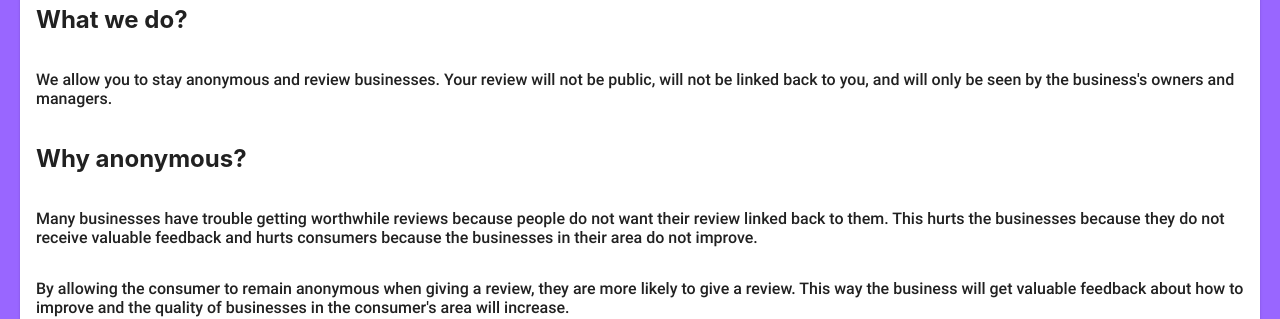
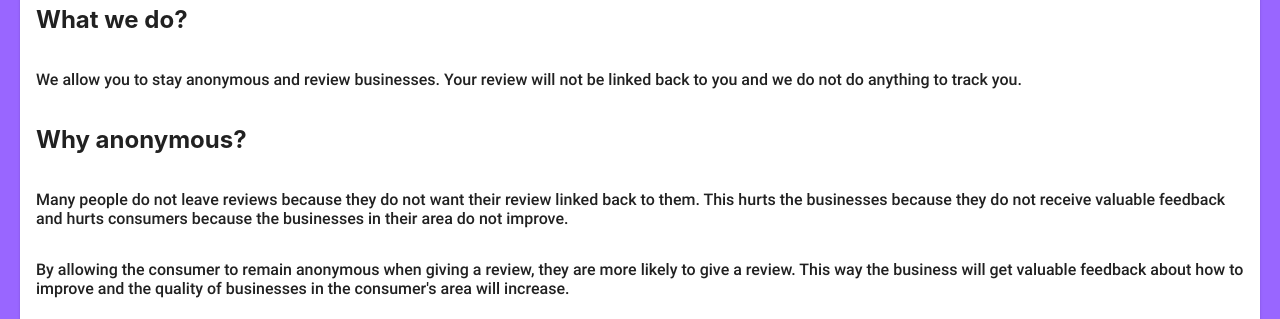
Before and after one commit to SheaMeyers/anonymous-reviewer-django-react, a React (Create React App) app: page / in a window 1280 px wide. Shown: the part 306-625 px from the top of the page. Built offline with nearby package versions, Linux system fonts and the light colour scheme; no server answers.

Commit message:
Update landing page text

```diff
--- a/src/components/LandingPage.tsx
+++ b/src/components/LandingPage.tsx
@@ -130,13 +130,12 @@ const LandingPage: React.FC = () => {
           <h2>What we do?</h2>
           <p className="Business-card--text">
             We allow you to stay anonymous and review businesses.
-            Your review will not be public, will not be linked back to you,
-             and will only be seen by the business's owners and managers.
+            Your review will not be linked back to you and we do not do anything to track you.
           </p>
           <h2>Why anonymous?</h2>
           <p className="Business-card--text">
-            Many businesses have trouble getting worthwhile reviews because people do not want their review
-            linked back to them.  This hurts the businesses because they do not receive valuable feedback
+            Many people do not leave reviews because they do not want their review linked back to them.
+            This hurts the businesses because they do not receive valuable feedback
             and hurts consumers because the businesses in their area do not improve.
           </p>
           <p className="Business-card--text">
```
